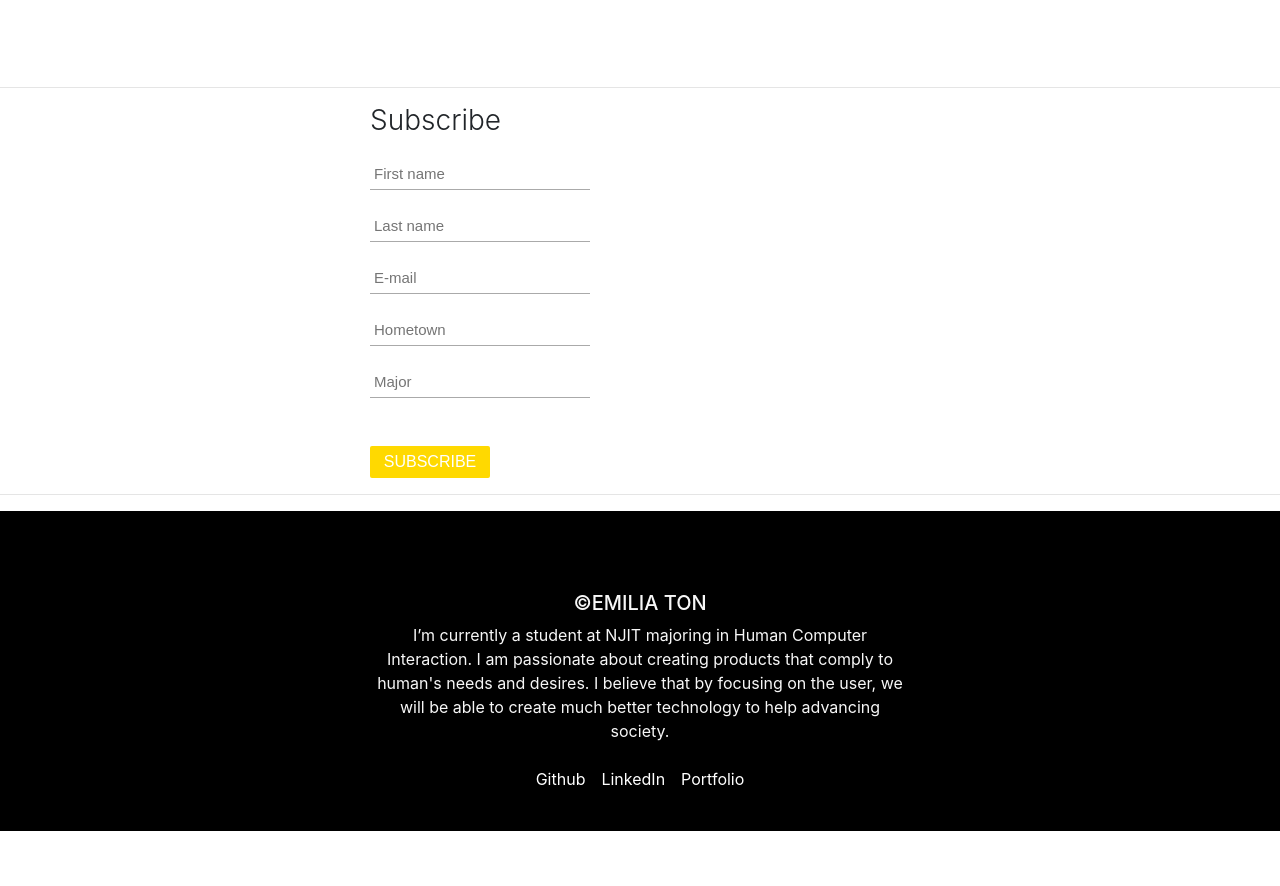
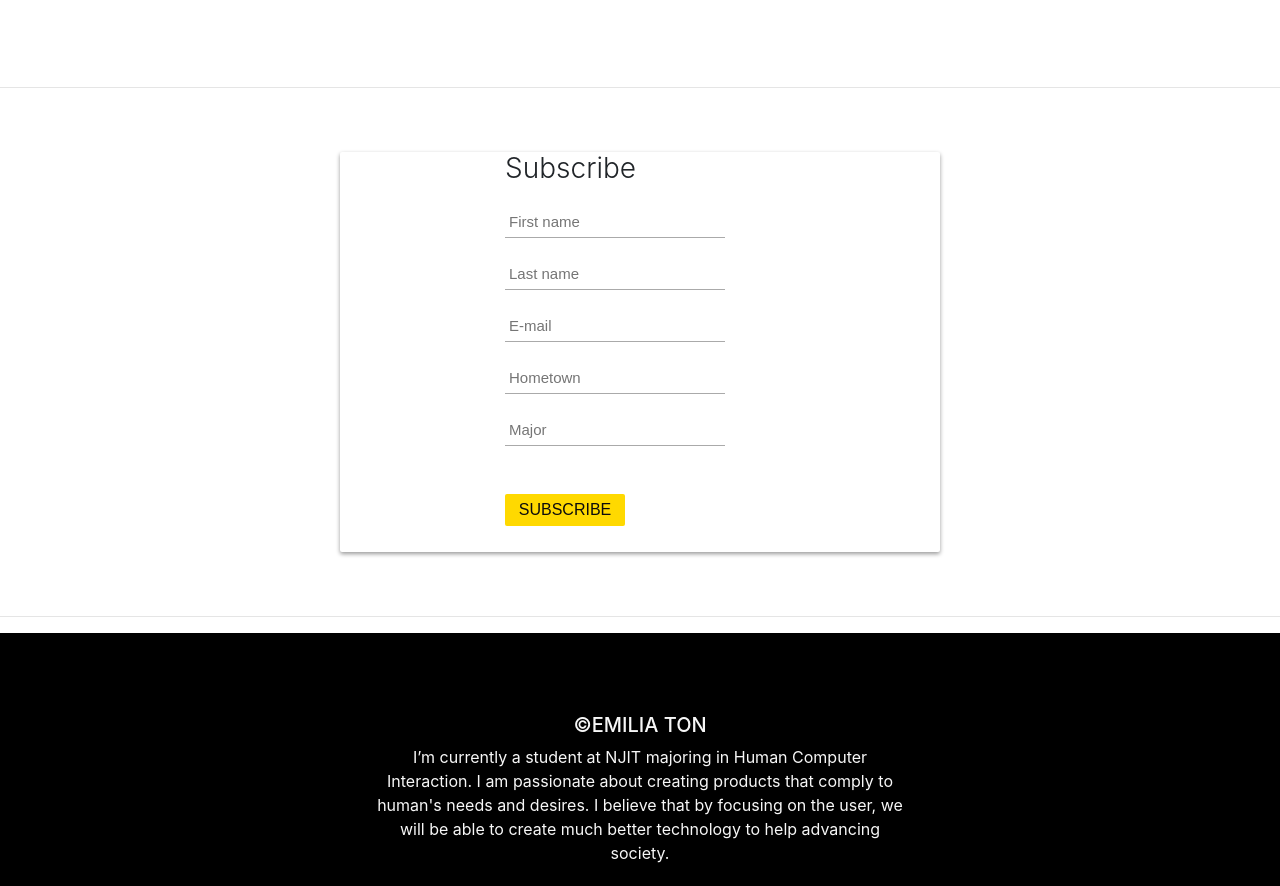
Before and after one commit to emiliaton/is218_hw1, a plain HTML site: page index.html in a window 1280 px wide. Shown: the part 1475-2361 px from the top of the page. Before the commit the page ends 2306 px from the top, so only its background shows below. Drawn offline with nearby package versions, Linux system fonts and the light colour scheme.

Commit message:
Change subscribe box

```diff
--- a/style.css
+++ b/style.css
@@ -171,7 +171,7 @@ h4{
     outline: none;
 }
 
-#subscribe-box-box {
+#subscribe-box {
     position: relative;
     margin: 5% auto;
     width: 600px;
@@ -217,7 +217,7 @@ input[type="submit"] {
     background: #FFD900;
     border: none;
     border-radius: 2px;
-    color: #FFFFFF;
+    color: #0c0c0c;
     font-family: 'Alata', sans-serif;
     font-weight: 500;
     text-transform: uppercase;
```
